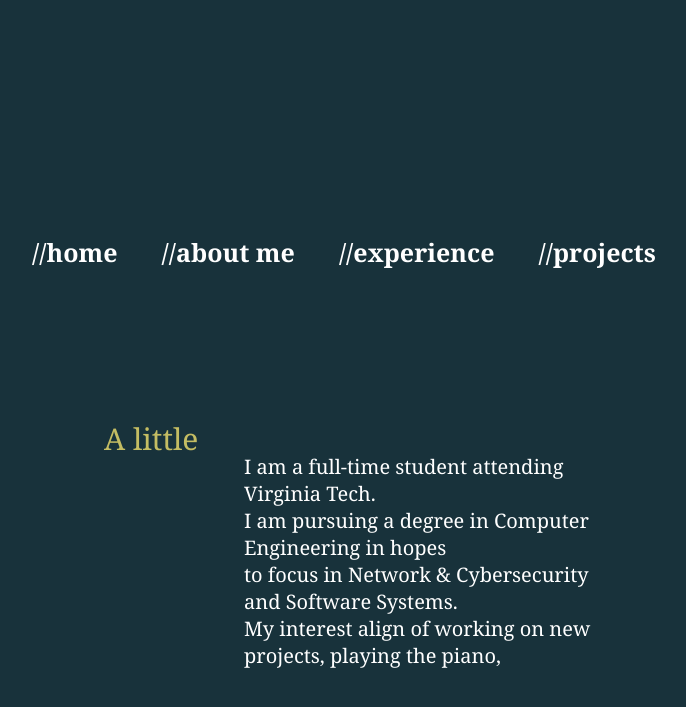
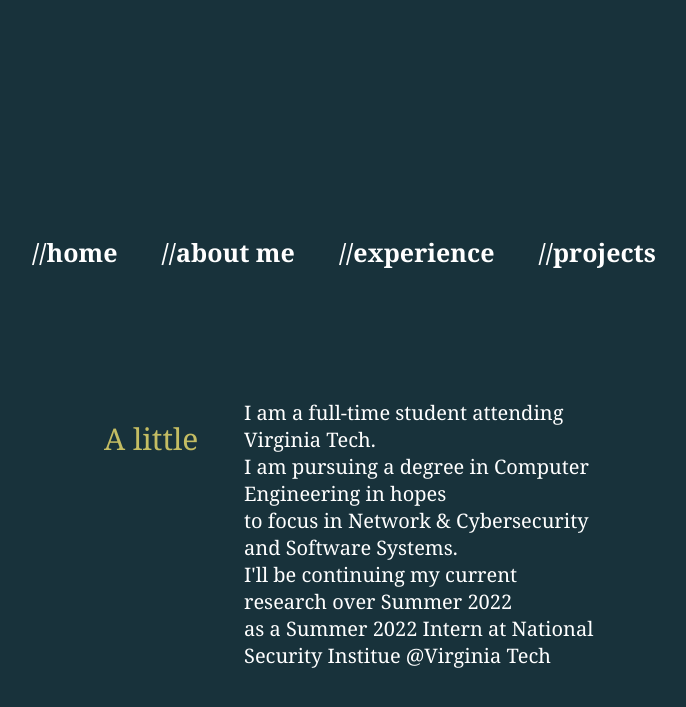
Before and after one commit to JoeDLong/JoeDLong.github.io, a plain HTML site: page index.html in a window 1280 px wide. Shown: the part 491-1198 px from the top of the page, without its empty margins (296-982 px from the left). Drawn offline with Linux system fonts and the light colour scheme.

Commit message:
more changes
c:

```diff
--- a/index.html
+++ b/index.html
@@ -57,7 +57,10 @@
                 <br>
                 to focus in Network & Cybersecurity and Software Systems.
                 <br>
-                My interest align of working on new projects, playing the piano,
+<!--                 My interest align of working on new projects, playing the piano, -->
+                I'll be continuing my current research over Summer 2022
+                <br>
+                as a Summer 2022 Intern at National Security Institue @Virginia Tech
             </p>
             <!-- <p class="interest">
                 I am currently looking into any interships that has a more primary focus into
```
